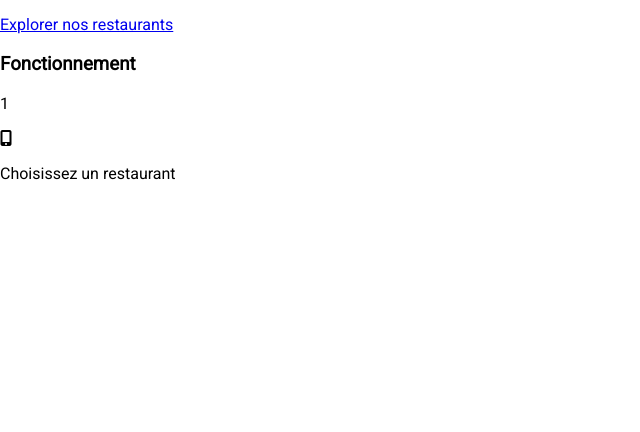
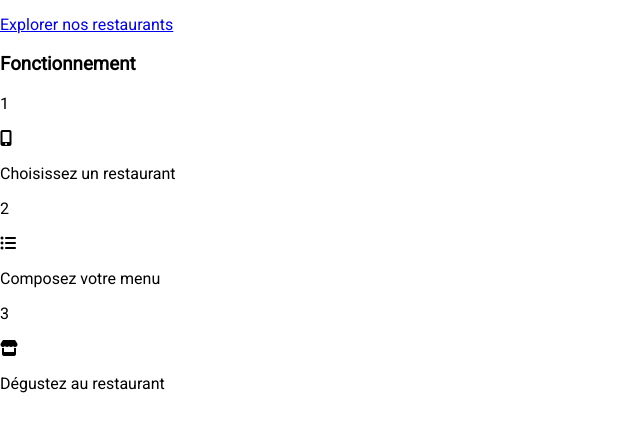
Before and after one commit to wodenp98/PaulVigneron_3_23092021, a website: page index.html in a window 1280 px wide. Shown: the part 202-634 px from the top of the page, without its empty margins (0-640 px from the left). Drawn offline with nearby package versions, Linux system fonts and the light colour scheme; files that its build step writes are made by us from their sources; a web font is replaced by a local one.

Commit message:
Header html

```diff
--- a/index.html
+++ b/index.html
@@ -50,10 +50,23 @@
                     <i class="fas fa-mobile-alt"></i>
                     <p>Choisissez un restaurant</p>
                 </div>
+
+                <div class="header-choice">
+                    <p>2</p>
+                    <i class="fas fa-list-ul"></i>
+                    <p>Composez votre menu</p>
+                </div>
+
+                <div class="header-choice">
+                    <p>3</p>
+                    <i class="fas fa-store"></i>
+                    <p>Dégustez au restaurant</p>
+                </div>
             </div>
+       </div>
+
+    </header>
 
 
-        </div>
-    </header>
 </body>
 </html>
```
